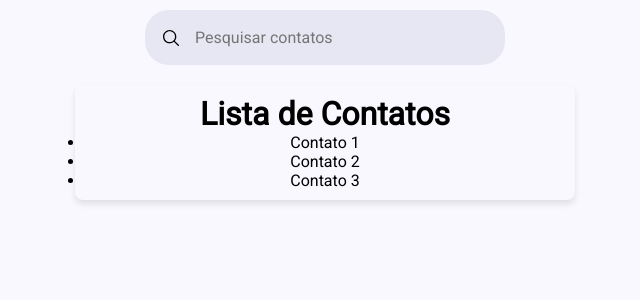
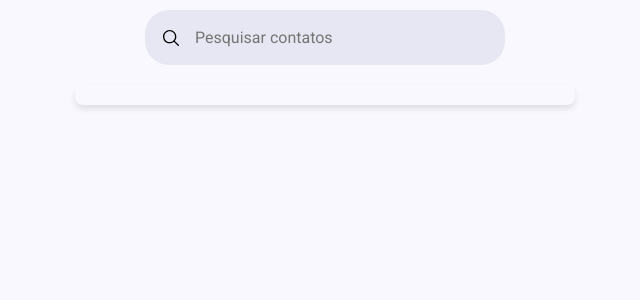
Before and after one commit to AsrielDreemurrGM/Contact_List, a React (Create React App) app: page / in a window 1280 px wide. Shown: the top 300 px of the page, without its empty margins (315-955 px from the left). Built offline with nearby package versions, Linux system fonts and the light colour scheme.

Commit message:
Configurado Container da Lista de Contatos

```diff
--- a/src/containers/ContactList/index.tsx
+++ b/src/containers/ContactList/index.tsx
@@ -1,13 +1,9 @@
-import { ContactsContainer } from './styles';
+import { ContactsContainer, ListOfContacts } from './styles';
 
 const ContactList = () => (
   <ContactsContainer>
-    <h1>Lista de Contatos</h1>
-    <ul>
-      <li>Contato 1</li>
-      <li>Contato 2</li>
-      <li>Contato 3</li>
-    </ul>
+    <ListOfContacts>
+    </ListOfContacts>
   </ContactsContainer>
 );
 
--- a/src/containers/ContactList/styles.ts
+++ b/src/containers/ContactList/styles.ts
@@ -9,3 +9,8 @@ export const ContactsContainer = styled.div`
   border-radius: 8px;
   box-shadow: 0px 4px 6px rgba(0, 0, 0, 0.1);
 `;
+
+export const ListOfContacts = styled.ul`
+  list-style: none;
+  justify-items: start;
+`;
```
